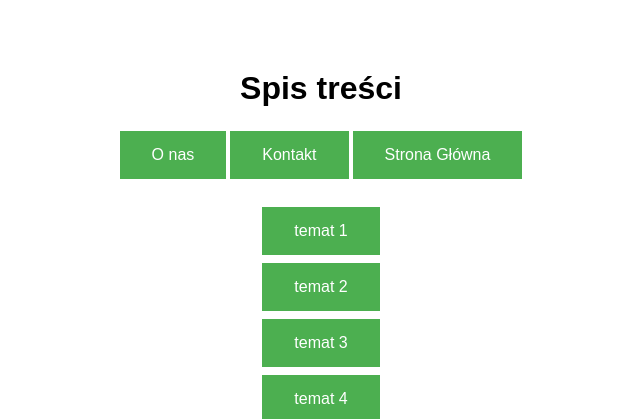
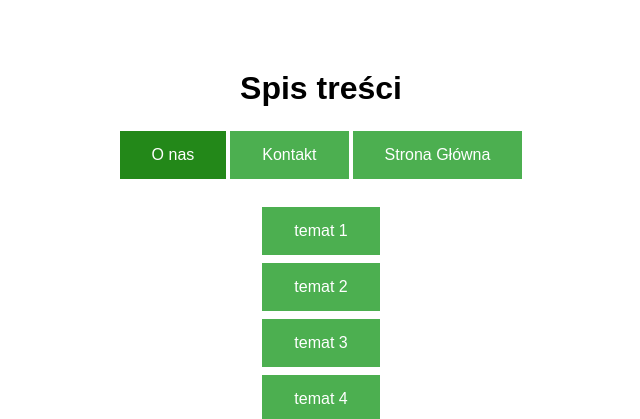
Before and after one commit to SzyKl24/Stat_site, a Flask app: page /spis in a window 1280 px wide, with the pointer over the restyled element. Shown: the top 419 px of the page, without its empty margins (319-959 px from the left). Run offline with Flask 3, Linux system fonts and the light colour scheme.

Commit message:
drobnostki

```diff
--- a/templates/about.html
+++ b/templates/about.html
@@ -35,6 +35,9 @@
         margin: 4px 2px;
         cursor: pointer;
       }
+      button:hover {
+        background-color: #45a049;
+      }
     </style>
     </head>
     <body>
--- a/templates/contact.html
+++ b/templates/contact.html
@@ -32,6 +32,9 @@
         align-items: center;
         margin-top: 20px;
       }
+      button:hover {
+        background-color: #45a049; /* Ciemniejszy zielony po najechaniu */
+      }
       h1 {
         margin: 0;
       }
--- a/templates/spis.html
+++ b/templates/spis.html
@@ -16,6 +16,9 @@
       }
       h1 {
         margin: 0;
+      }
+      button:hover {
+        background-color: #238819; /* Ciemniejszy zielony po najechaniu */
       }
     </style>
   </head>
```
